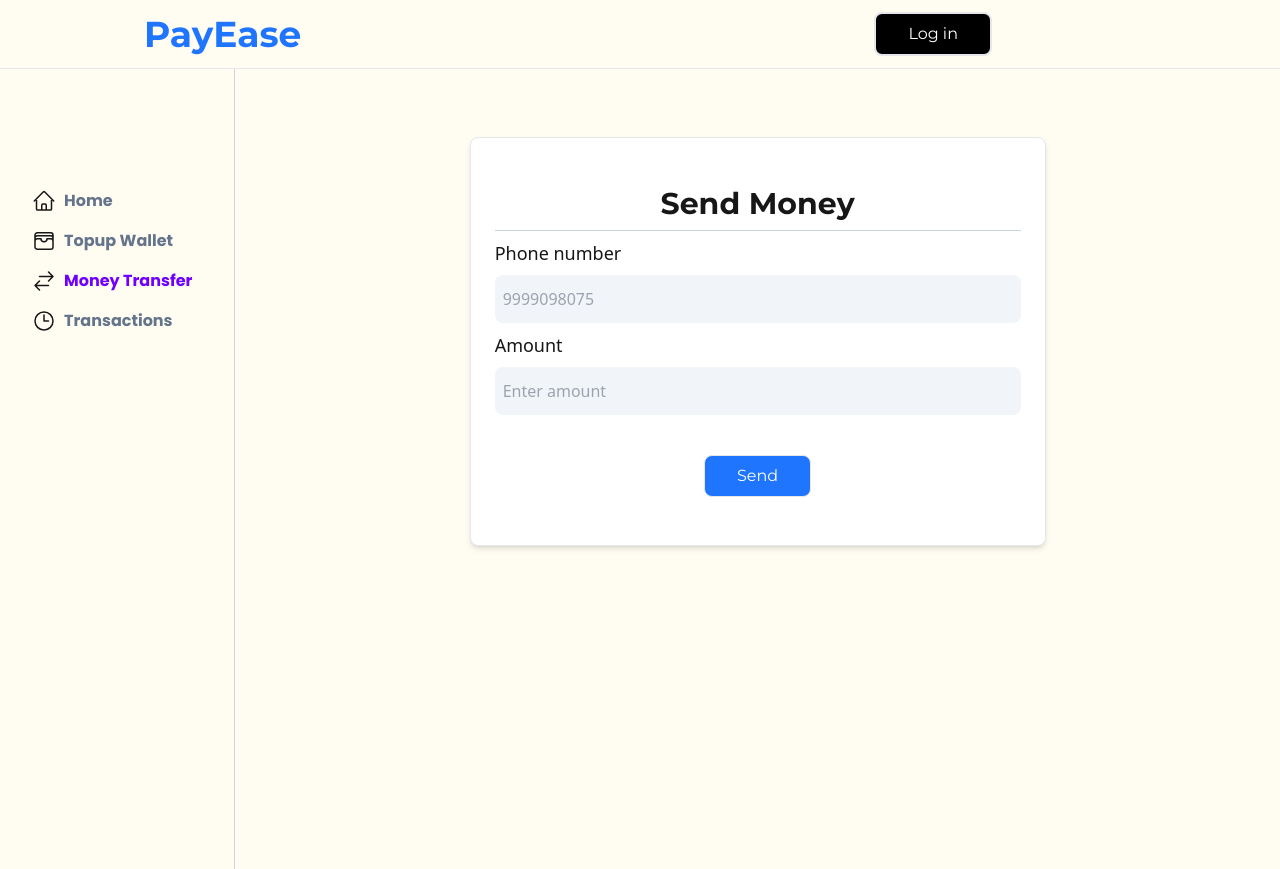
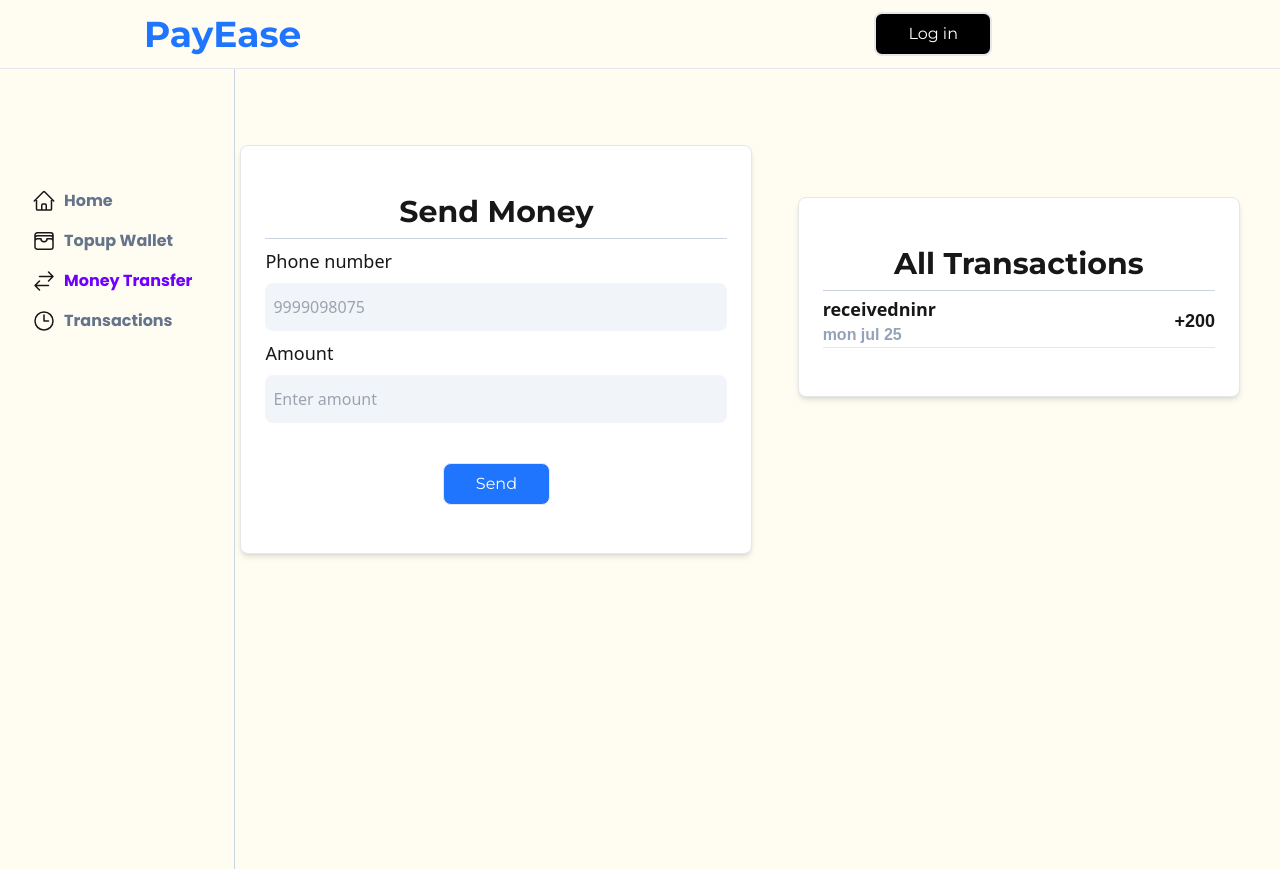
Before and after one commit to Neerajd3vv/Payease, a Next.js app in the folder apps/client_app/: page /moneyTransfer in a window 1280 px wide. Built offline with nearby package versions, Linux system fonts and the light colour scheme; no server answers; the database is empty; a web font is replaced by a local one.

Commit message:
p2pTrandfer_transaction-history_page

```diff
--- a/apps/client_app/app/(dashboard)/home/page.tsx
+++ b/apps/client_app/app/(dashboard)/home/page.tsx
@@ -1,8 +1,7 @@
 
-export default function (){
-    return(
-        <div>
-            hello
-        </div>
-    )
+
+export default function () {
+  return (
+<div>home</div>
+  );
 }
--- a/apps/client_app/app/(dashboard)/moneyTransfer/page.tsx
+++ b/apps/client_app/app/(dashboard)/moneyTransfer/page.tsx
@@ -1,7 +1,47 @@
-import { SendCard } from "../../components/transferMoney"
+import { SendCard } from "../../components/transferMoney";
+import db from "@repo/db/client";
+import { authOptions } from "../../lib/authoptions";
+import { getServerSession } from "next-auth";
+
+const p2pTransaction = async () => {
+  const session = await getServerSession(authOptions);
+
+  const sender = await db.user.findFirst({
+    where: {
+      id: Number(session?.user?.id),
+    },
+  });
+  const senderName = sender?.name;
+
+  const transactions = await db.p2pTransferRecord.findMany({
+    where: {
+      senderUserId: Number(session?.user?.id),
+    },
+  });
+
+  const receiverId = transactions.map((x) => {
+    return x.senderUserId;
+  });
+
+  const ReceiverName = await db.user.findFirst({
+    where: {
+      id: Number(receiverId),
+    },
+  });
+  const receiverActualName = ReceiverName?.name;
+
+  return transactions.map((transaction) => ({
+    amount: transaction.amount,
+    sender: senderName,
+    startTime: transaction.transferTime,
+    receiver: receiverActualName,
+  }));
+};
+
 
 export default function () {
+  const p2p = p2pTransaction()
   return (
-    <SendCard/>
+    <SendCard p2pTransactions={p2p}/>
   )
 }
--- a/apps/client_app/app/components/OnRampTransactions.tsx
+++ b/apps/client_app/app/components/OnRampTransactions.tsx
@@ -24,7 +24,7 @@ export function OnRampTransactions({
   }
   return (
     <div>
-      <Card title="Recent Transactions">
+      <Card title=" Topup Transactions">
         {transactions.map((transaction) => (
           <div className="flex justify-between pt-1 border-b border-slate-200">
             <div>
--- a/apps/client_app/app/components/transferMoney.tsx
+++ b/apps/client_app/app/components/transferMoney.tsx
@@ -1,32 +1,75 @@
-"use client"
-import { Card } from "@repo/ui/card"
-import { TextInput } from "@repo/ui/textinput"
-import { Button2 } from "./Button2"
-import {useState} from "react"
-import { transferMoney } from "../lib/serverActions/moneyTransfer"
-export function SendCard (){
-    const [phoneNumber , setPhoneNumber] = useState("")
-    const [amount , setAmount] = useState("")
+"use client";
+import { Card } from "@repo/ui/card";
+import { TextInput } from "@repo/ui/textinput";
+import { Button2 } from "./Button2";
+import { useState } from "react";
+import { transferMoney } from "../lib/serverActions/moneyTransfer";
 
-    return (
-        <div className="flex justify-center items-center   w-screen">
-        <div className="w-full max-w-xl pb-64">
-         <Card  title="Send Money">
-         <div>
-            <TextInput label="Phone number" placeholder="9999098075" onChange={(e)=>{
-                setPhoneNumber(e.target.value)
-            }}/>
-            <TextInput label="Amount" placeholder="Enter amount" onChange={(e)=>{
-                setAmount(e.target.value)
-            }}/>
+// interface TransactionType {
+//     amount: number;
+//     sender: string;
+//     receiver: string;
+//     startTime: Date;
+//   }
+
+export function SendCard() {
+  const [phoneNumber, setPhoneNumber] = useState("");
+  const [amount, setAmount] = useState("");
+
+  return (
+    <div className="w-screen h-screen">
+      <div className="grid grid-cols-1 lg:grid-cols-2 w-full gap-0 lg:gap-0 ">
+        <div className="flex justify-center  pb-0 lg:pb-60 items-center h-screen ">
+          <div className=" w-full max-w-lg">
+            <Card title="Send Money">
+              <div>
+                <TextInput
+                  label="Phone number"
+                  placeholder="9999098075"
+                  onChange={(e) => {
+                    setPhoneNumber(e.target.value);
+                  }}
+                />
+                <TextInput
+                  label="Amount"
+                  placeholder="Enter amount"
+                  onChange={(e) => {
+                    setAmount(e.target.value);
+                  }}
+                />
                 <div className="pt-10 w-full flex justify-center ">
-                <Button2 onClick={async()=>{
-                    await transferMoney(phoneNumber , Number(amount) * 100)
-                }} name="Send" className="border px-8 font-montserrat py-2 bg-Myblue text-white rounded-lg"/>
+                  <Button2
+                    onClick={async () => {
+                      await transferMoney(phoneNumber, Number(amount) * 100);
+                    }}
+                    name="Send"
+                    className="border px-8 font-montserrat py-2 bg-Myblue text-white rounded-lg"
+                  />
                 </div>
-         </div>
-        </Card>
+              </div>
+            </Card>
+          </div>
         </div>
+
+        <div>
+          <div className="  px-10 pt-0 lg:pt-32 pb-20 lg:pb-0">
+            <Card title="All Transactions">
+              <div className=" flex justify-between pt-1 border-b border-slate-200">
+                <div>
+                  <div className=" font-semibold text-lg">receivedninr</div>
+                  <div className="font-hind text-slate-400 font-semibold">
+                    {" "}
+                    mon jul 25
+                  </div>
+                </div>
+                <div className="flex flex-col justify-center font-hind font-semibold text-lg">
+                  +200
+                </div>
+              </div>
+            </Card>
+          </div>
+        </div>
+      </div>
     </div>
-    )
+  );
 }
--- a/apps/client_app/package.json
+++ b/apps/client_app/package.json
@@ -9,11 +9,13 @@
     "lint": "next lint"
   },
   "dependencies": {
+    "@repo/db": "*",
     "@repo/store": "*",
     "@repo/ui": "*",
-    "@repo/db": "*",
     "@types/bcrypt": "^5.0.2",
     "bcrypt": "^5.1.1",
+    "framer-motion": "^11.3.8",
+    "gsap": "^3.12.5",
     "next": "15.0.0-rc.0",
     "next-auth": "^4.24.7",
     "react": "19.0.0-rc-f994737d14-20240522",
```
Also changed, not shown: 1 other file (tests, documents, lock files or other folders).
